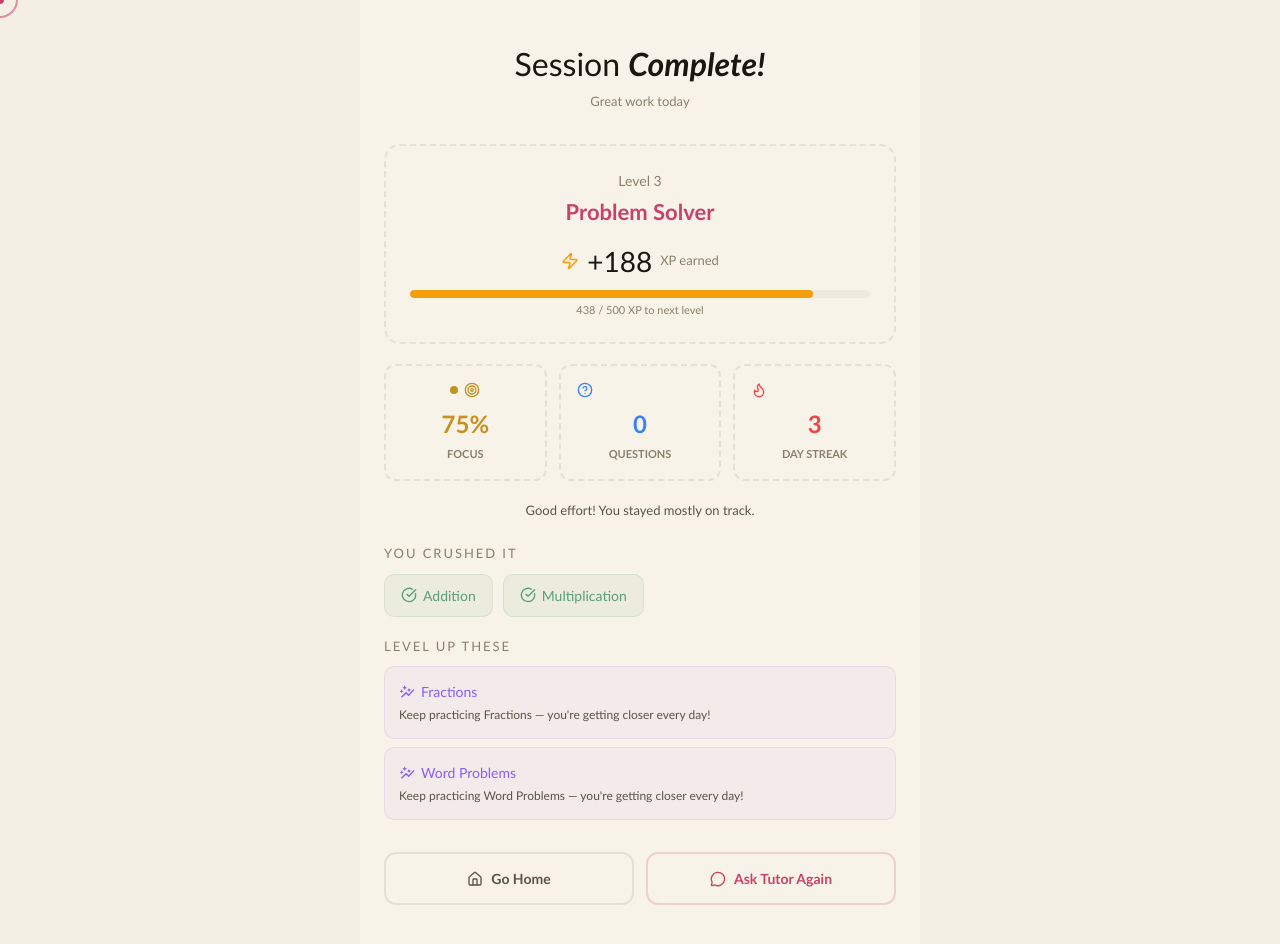
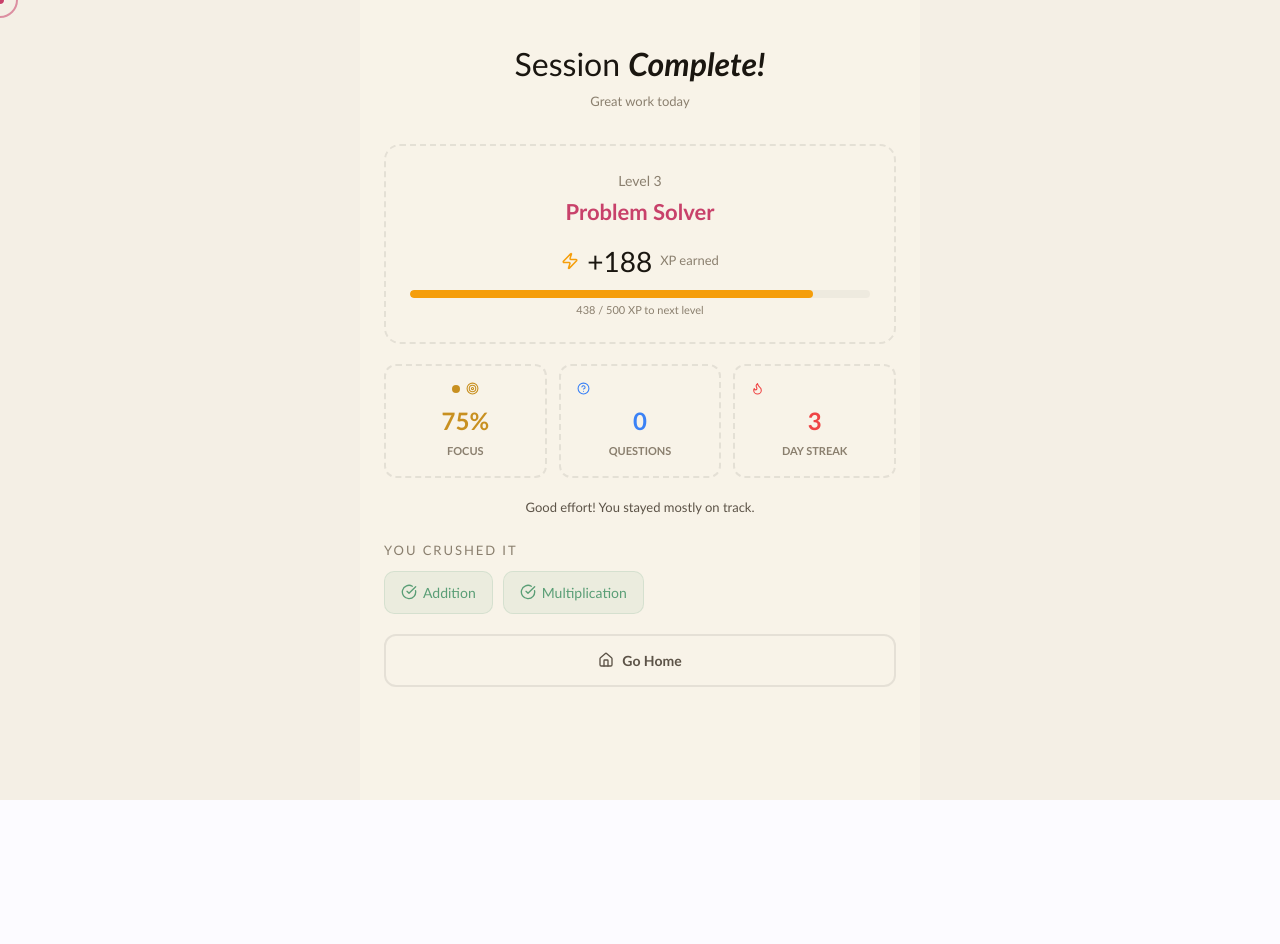
Before and after one commit to pierceluu10/vertex, a Next.js app: page /session/kid/recap in a window 1280 px wide. After the commit the page ends 800 px from the top, so only its background shows below. Built offline with nearby package versions, Linux system fonts and the light colour scheme.

Commit message:
ui changes

```diff
--- a/src/app/dashboard/kid/profile/page.tsx
+++ b/src/app/dashboard/kid/profile/page.tsx
@@ -2,10 +2,9 @@
 
 import { useCallback, useEffect, useState } from "react";
 import { useRouter } from "next/navigation";
-import { motion, AnimatePresence } from "framer-motion";
+import { motion } from "framer-motion";
 import {
   Home,
-  MessageCircle,
   User,
   ArrowLeft,
   Trophy,
@@ -15,7 +14,6 @@ import {
   GraduationCap,
   Zap,
 } from "lucide-react";
-import { cn } from "@/lib/utils";
 import { VertexLogo } from "@/components/vertex/vertex-logo";
 import type { KidSession } from "@/types";
 import "@/styles/vertex.css";
@@ -39,7 +37,7 @@ const stagger = {
   }),
 };
 
-type Tab = "home" | "study" | "profile";
+type Tab = "home" | "profile";
 
 export default function KidProfilePage() {
   const router = useRouter();
@@ -123,7 +121,6 @@ export default function KidProfilePage() {
   const childName = kidSession.child_name?.trim() || "there";
 
   const navItems: { id: Tab; label: string; icon: React.ReactNode }[] = [
-    { id: "study", label: "Study", icon: <MessageCircle size={18} /> },
     { id: "home", label: "Home", icon: <Home size={18} /> },
     { id: "profile", label: "Profile", icon: <User size={18} /> },
   ];
--- a/src/app/session/kid/recap/page.tsx
+++ b/src/app/session/kid/recap/page.tsx
@@ -1,13 +1,11 @@
 "use client";
 
-import { Suspense, useCallback, useEffect, useState } from "react";
+import { Suspense, useEffect, useState } from "react";
 import { useRouter, useSearchParams } from "next/navigation";
 import { motion } from "framer-motion";
 import {
-  Target, MessageCircle, ArrowRight, Home, Zap,
-  Trophy, CheckCircle, XCircle, Flame, Clock, HelpCircle,
+  Target, Home, Zap, CheckCircle, Flame, HelpCircle,
 } from "lucide-react";
-import { MdAutoGraph, MdSchool, MdLock } from "react-icons/md";
 import "@/styles/vertex.css";
 
 /* ─── Level titles ─── */
@@ -27,20 +25,30 @@ function getLevelFromXP(xp: number) {
 /* ─── Confetti particles ─── */
 function ConfettiEffect() {
   const colors = ["#c8416a", "#f59e0b", "#5a9e76", "#3b82f6", "#8b5cf6", "#ec4899"];
+  const [particles] = useState(() =>
+    Array.from({ length: 40 }, () => ({
+      x: `${Math.random() * 100}vw`,
+      rotate: Math.random() * 720 - 360,
+      duration: 2 + Math.random() * 2,
+      delay: Math.random() * 0.5,
+      size: 8 + Math.random() * 8,
+      round: Math.random() > 0.5,
+    }))
+  );
   return (
     <div style={{ position: "fixed", inset: 0, pointerEvents: "none", zIndex: 50 }}>
-      {Array.from({ length: 40 }).map((_, i) => (
+      {particles.map((particle, i) => (
         <motion.div
           key={i}
-          initial={{ opacity: 1, y: -20, x: `${Math.random() * 100}vw`, rotate: 0 }}
-          animate={{ opacity: 0, y: "100vh", rotate: Math.random() * 720 - 360 }}
-          transition={{ duration: 2 + Math.random() * 2, delay: Math.random() * 0.5, ease: "easeOut" }}
+          initial={{ opacity: 1, y: -20, x: particle.x, rotate: 0 }}
+          animate={{ opacity: 0, y: "100vh", rotate: particle.rotate }}
+          transition={{ duration: particle.duration, delay: particle.delay, ease: "easeOut" }}
           style={{
             position: "absolute",
-            width: 8 + Math.random() * 8,
-            height: 8 + Math.random() * 8,
+            width: particle.size,
+            height: particle.size,
             background: colors[i % colors.length],
-            borderRadius: Math.random() > 0.5 ? "50%" : "2px",
+            borderRadius: particle.round ? "50%" : "2px",
           }}
         />
       ))}
@@ -70,8 +78,6 @@ function RecapContent() {
   const router = useRouter();
   const searchParams = useSearchParams();
 
-  const sessionId = searchParams.get("sessionId") || "";
-  const kidSessionId = searchParams.get("kidSessionId") || "";
   const score = parseInt(searchParams.get("score") || "75", 10);
   const messageCount = parseInt(searchParams.get("messages") || "0", 10);
 
@@ -83,27 +89,9 @@ function RecapContent() {
   const leveledUp = level > prevLevel.level;
 
   const [showConfetti, setShowConfetti] = useState(true);
-  const [weakHints, setWeakHints] = useState<Record<string, string>>({});
 
   // Mock topic data (in production, fetch from /api/insights/mastery)
   const strongTopics = score >= 60 ? ["Addition", "Multiplication"] : [];
-  const weakTopics = score < 80 ? ["Fractions", "Word Problems"] : [];
-
-  // Fetch GPT hints for weak topics
-  const fetchHints = useCallback(async () => {
-    if (weakTopics.length === 0 || !sessionId) return;
-    try {
-      const res = await fetch("/api/recap/hints", {
-        method: "POST",
-        headers: { "Content-Type": "application/json" },
-        body: JSON.stringify({ sessionId, weakTopics }),
-      });
-      const data = await res.json();
-      if (data.hints) setWeakHints(data.hints);
-    } catch { /* ignore */ }
-  }, [sessionId, weakTopics.length]);
-
-  useEffect(() => { fetchHints(); }, [fetchHints]);
   useEffect(() => { setTimeout(() => setShowConfetti(false), 4000); }, []);
 
   const focusDot = score >= 80 ? "#5a9e76" : score >= 50 ? "#c89020" : "#c8416a";
@@ -112,7 +100,6 @@ function RecapContent() {
     "Hey, everyone has off days. Tomorrow will be great!";
 
   const streakDays = 3; // Would come from Supabase
-  const hintsRequested = 2;
   const questionsAsked = messageCount;
 
   return (
@@ -201,20 +188,20 @@ function RecapContent() {
         <div style={{ padding: 16, background: "transparent", borderRadius: 12, border: "2px dashed rgba(0,0,0,0.08)", textAlign: "center" }}>
           <div style={{ display: "flex", alignItems: "center", justifyContent: "center", gap: 6, marginBottom: 8 }}>
             <div style={{ width: 8, height: 8, borderRadius: "50%", background: focusDot }} />
-            <Target size={16} style={{ color: focusDot }} />
+            <Target size={13} style={{ color: focusDot }} />
           </div>
           <div style={{ fontSize: 24, fontWeight: 600, color: focusDot }}>{score}%</div>
           <div style={{ fontSize: 11, color: "#8a7f6e", marginTop: 4, fontWeight: 600, textTransform: "uppercase" }}>Focus</div>
         </div>
         {/* Effort */}
         <div style={{ padding: 16, background: "transparent", borderRadius: 12, border: "2px dashed rgba(0,0,0,0.08)", textAlign: "center" }}>
-          <HelpCircle size={16} style={{ color: "#3b82f6", marginBottom: 8 }} />
+          <HelpCircle size={13} style={{ color: "#3b82f6", marginBottom: 8 }} />
           <div style={{ fontSize: 24, fontWeight: 600, color: "#3b82f6" }}>{questionsAsked}</div>
           <div style={{ fontSize: 11, color: "#8a7f6e", marginTop: 4, fontWeight: 600, textTransform: "uppercase" }}>Questions</div>
         </div>
         {/* Streak */}
         <div style={{ padding: 16, background: "transparent", borderRadius: 12, border: "2px dashed rgba(0,0,0,0.08)", textAlign: "center" }}>
-          <Flame size={16} style={{ color: "#ef4444", marginBottom: 8 }} />
+          <Flame size={13} style={{ color: "#ef4444", marginBottom: 8 }} />
           <div style={{ fontSize: 24, fontWeight: 600, color: "#ef4444" }}>{streakDays}</div>
           <div style={{ fontSize: 11, color: "#8a7f6e", marginTop: 4, fontWeight: 600, textTransform: "uppercase" }}>Day streak</div>
         </div>
@@ -256,41 +243,12 @@ function RecapContent() {
         </motion.div>
       )}
 
-      {/* Level Up These */}
-      {weakTopics.length > 0 && (
-        <motion.div
-          initial={{ opacity: 0, y: 12 }}
-          animate={{ opacity: 1, y: 0 }}
-          transition={{ delay: 0.9 }}
-          style={{ width: "100%", marginBottom: 24 }}
-        >
-          <div style={{ fontSize: 13, letterSpacing: "0.15em", textTransform: "uppercase", color: "#8a7f6e", marginBottom: 10 }}>
-            Level up these
-          </div>
-          {weakTopics.map((topic) => (
-            <div key={topic} style={{
-              padding: 14, background: "rgba(139,92,246,0.05)",
-              border: "1px solid rgba(139,92,246,0.12)", borderRadius: 10,
-              marginBottom: 8,
-            }}>
-              <div style={{ display: "flex", alignItems: "center", gap: 6, marginBottom: 4 }}>
-                <MdAutoGraph size={16} style={{ color: "#8b5cf6" }} />
-                <span style={{ fontSize: 14, fontWeight: 500, color: "#8b5cf6" }}>{topic}</span>
-              </div>
-              <p style={{ fontSize: 12, color: "#5c5347", lineHeight: 1.5, margin: 0 }}>
-                {weakHints[topic] || `Keep practicing ${topic} — you're getting closer every day!`}
-              </p>
-            </div>
-          ))}
-        </motion.div>
-      )}
-
       {/* Buttons */}
       <motion.div
         initial={{ opacity: 0, y: 10 }}
         animate={{ opacity: 1, y: 0 }}
         transition={{ delay: 1 }}
-        style={{ display: "flex", gap: 12, width: "100%" }}
+        style={{ display: "flex", width: "100%" }}
       >
         <motion.button
           onClick={() => router.push("/dashboard/kid")}
@@ -304,22 +262,6 @@ function RecapContent() {
         >
           <Home size={16} /> Go Home
         </motion.button>
-        <motion.button
-          onClick={() => {
-            const params = new URLSearchParams();
-            if (kidSessionId) params.set("kidSessionId", kidSessionId);
-            router.push(`/session/kid?${params.toString()}`);
-          }}
-          whileHover={{ y: -2 }}
-          whileTap={{ scale: 0.97 }}
-          style={{
-            flex: 1, display: "flex", alignItems: "center", justifyContent: "center", gap: 8,
-            padding: "14px 20px", background: "transparent", color: "#c8416a",
-            border: "2px solid rgba(200,65,106,0.2)", borderRadius: 12, fontSize: 14, fontWeight: 600, cursor: "pointer",
-          }}
-        >
-          <MessageCircle size={16} /> Ask Tutor Again
-        </motion.button>
       </motion.div>
     </div>
   );
```
Also changed, not shown: src/app/dashboard/kid/page.tsx (+1 -40 lines).
